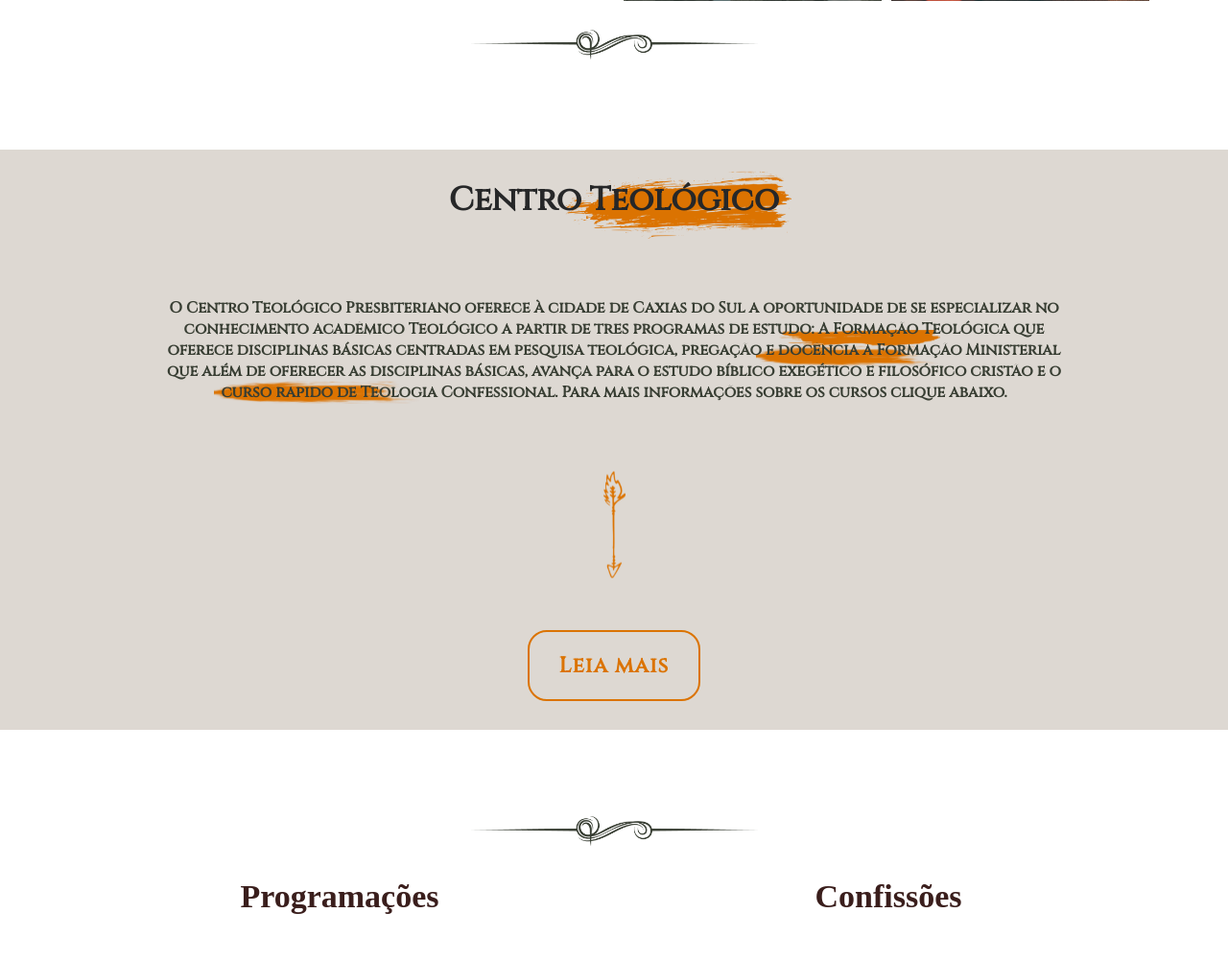
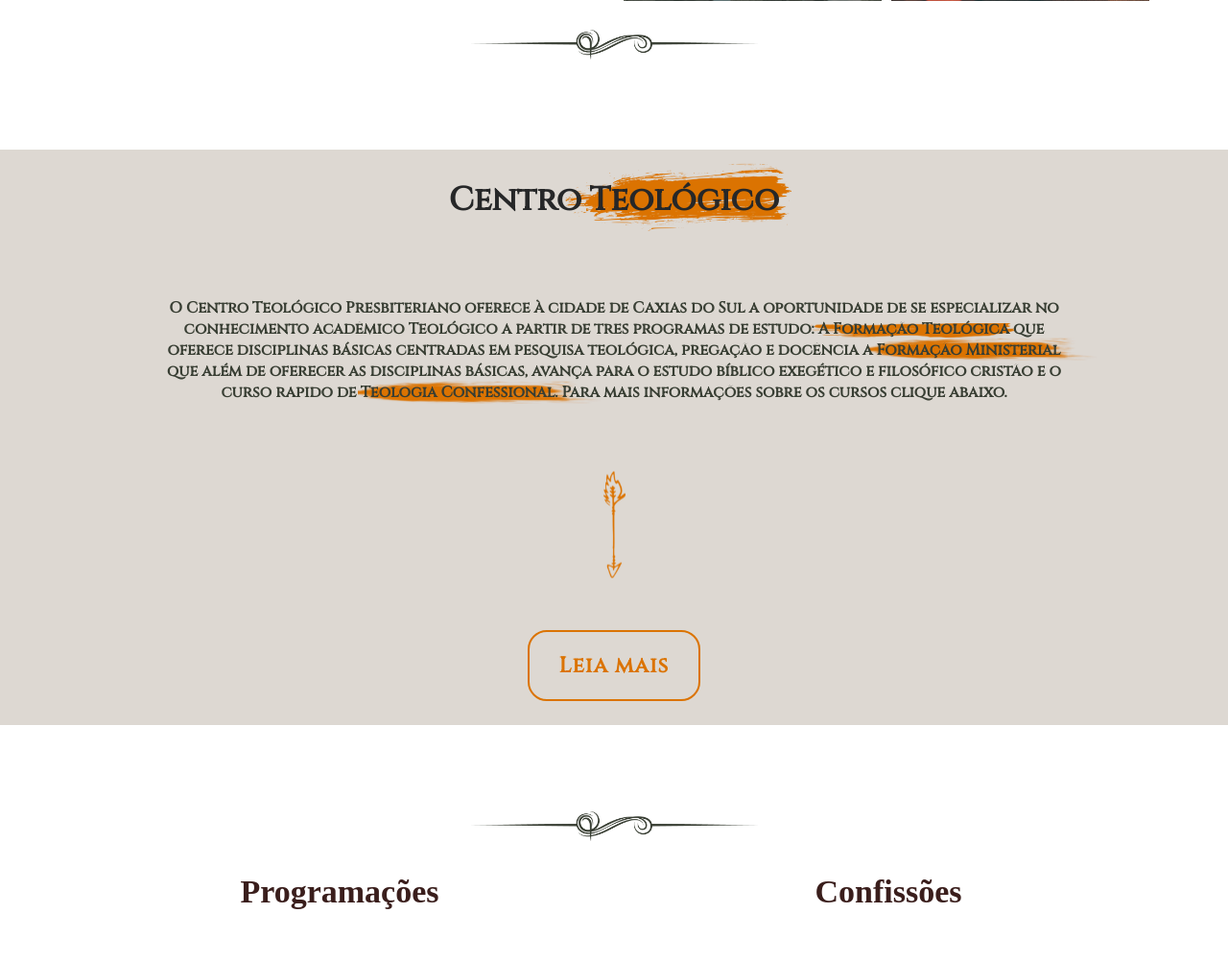
Before and after one commit to lothllann/IPB, a PHP site: page / in a window 1280 px wide. Shown: the part 1645-2646 px from the top of the page at 96% size. Run offline with PHP 8.4, Linux system fonts and the light colour scheme.

Commit message:
quase terminando

```diff
--- a/index.css
+++ b/index.css
@@ -180,6 +180,7 @@ CENTRO TEOLOGICO
     background-color: #ddd8d2;
     z-index: -9;
     font-family: 'Cinzel', serif;
+    height: 600px;
 }
 
 .theology h1 {
@@ -191,7 +192,7 @@ CENTRO TEOLOGICO
 
 .theology .theo_title img {
     position: relative;
-    bottom: 55px;
+    bottom: 63px;
     left: 45.5%;
     z-index: 1;
 }
@@ -212,22 +213,22 @@ CENTRO TEOLOGICO
 
 .m1 {
     position: relative;
-    left: 68%;
-    bottom: 83px;
+    left: 71.5%;
+    bottom: 92px;
     z-index: 1;
 }
 
 .m2 {
     position: relative;
-    right: 32%;
+    right: 26%;
     bottom: 23px;
     z-index: 1;
 }
 
 .m3 {
     position: relative;
-    left: 47.5%;
-    bottom: 62px;
+    left: 55%;
+    bottom: 68px;
     z-index: 1;
 }
 
```
Also changed, not shown: img/mancha_txt1.png, img/mancha_txt2.png, img/mancha_txt3.png.
